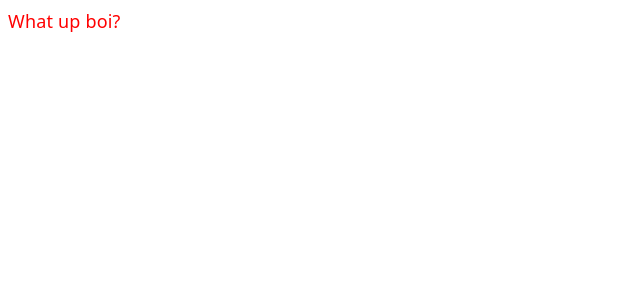
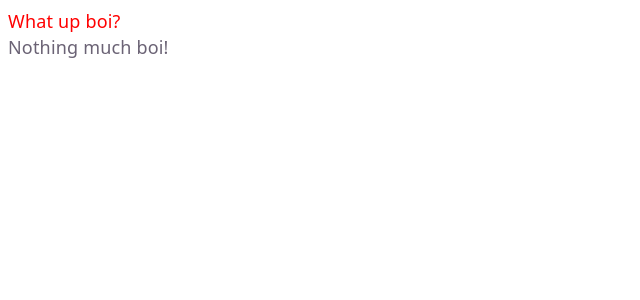
Before and after one commit to dziedzic-alex/website, a React (Vite) app: page / in a window 1280 px wide. Shown: the top 300 px of the page, without its empty margins (0-640 px from the left). Built offline with nearby package versions, Linux system fonts and the light colour scheme.

Commit message:
Automated deployment test

```diff
--- a/src/App.tsx
+++ b/src/App.tsx
@@ -4,9 +4,14 @@ import './App.css'
 function App() {
 
   return (
+    <>
     <div className='header'>
       What up boi?
     </div>
+    <div>
+      Nothing much boi!
+    </div>
+    </>
   )
 }
 
```
